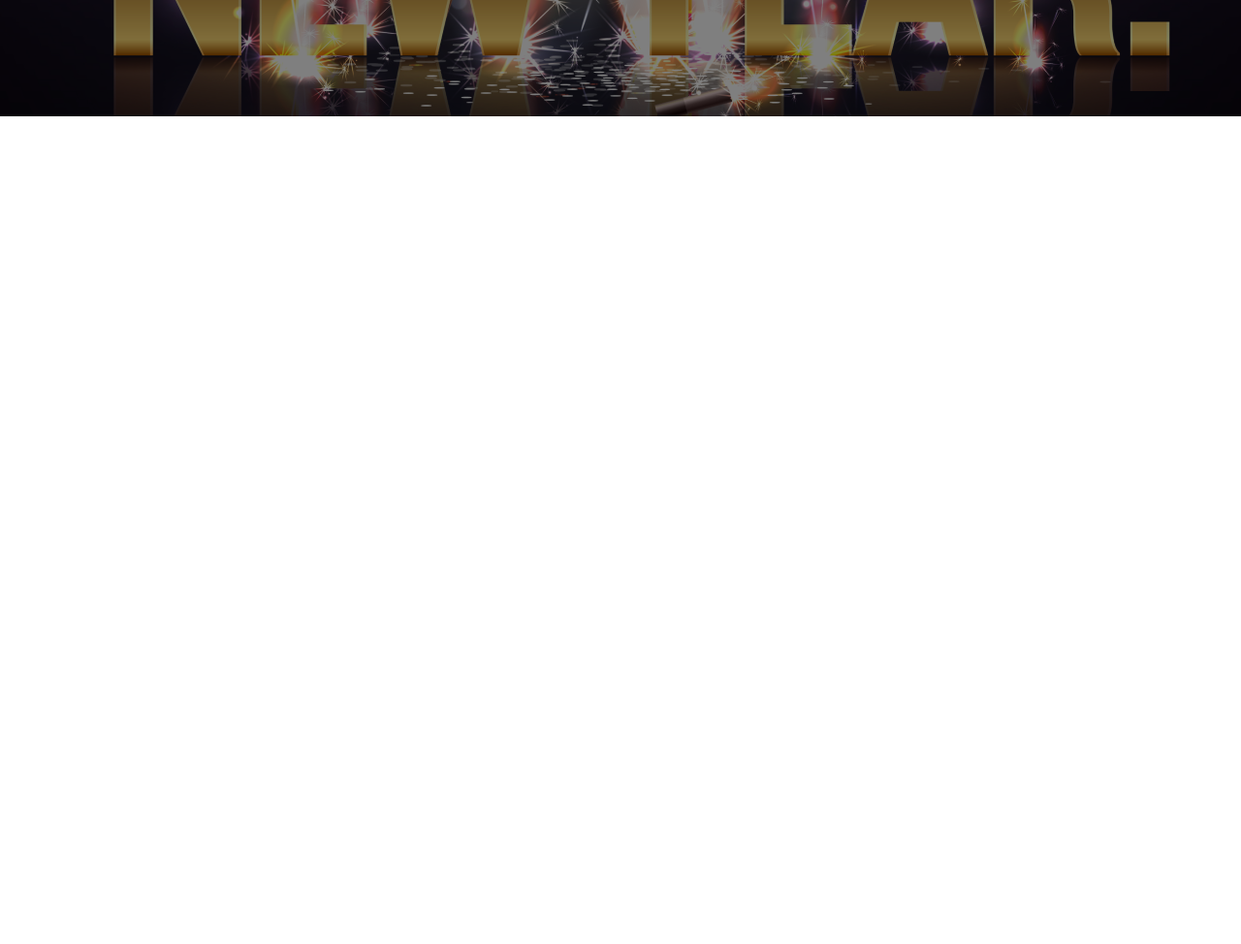
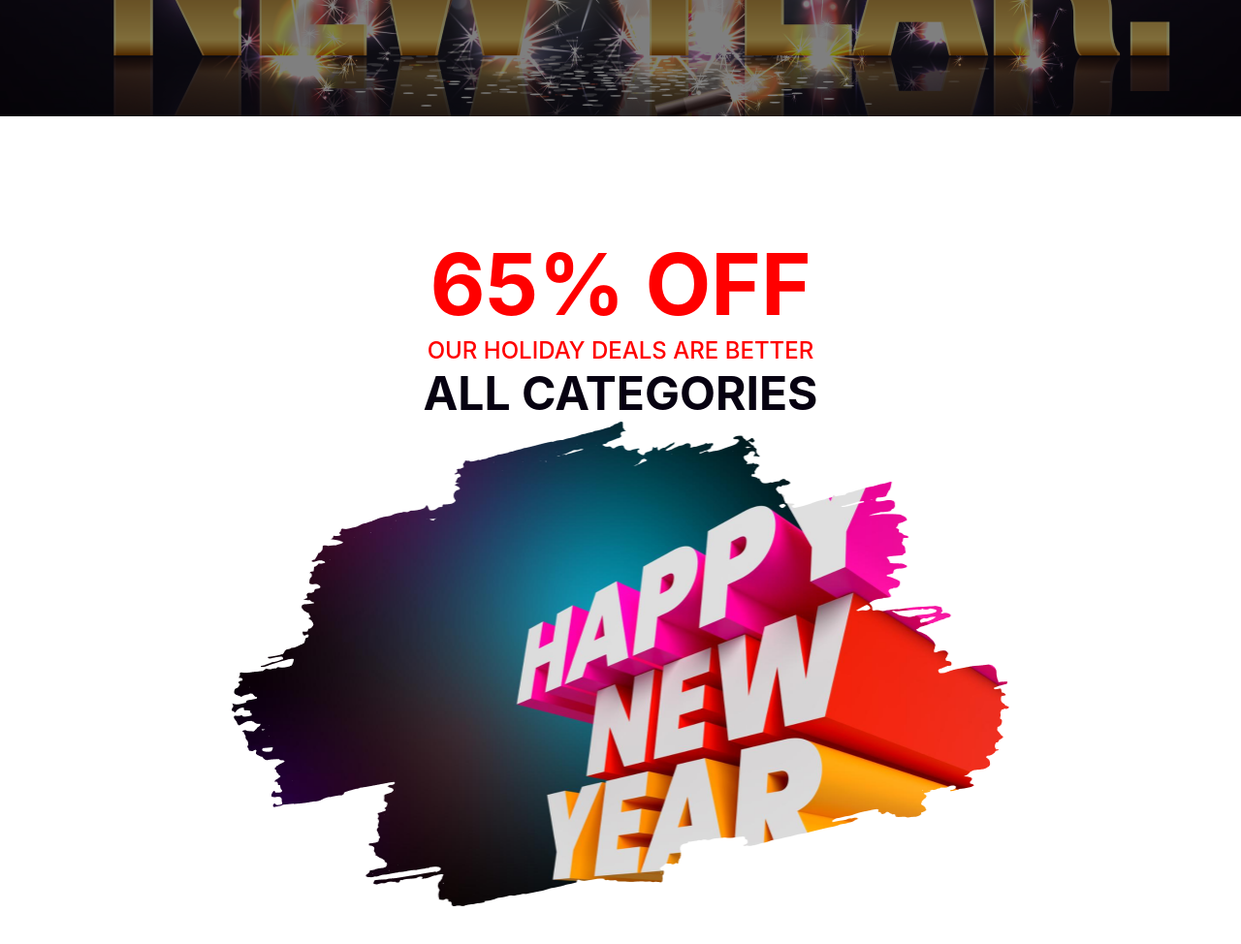
Before and after one commit to rafi67/batch9-A1-Solution, a plain HTML site: page index.html in a window 1280 px wide. Shown: the part 500-1474 px from the top of the page at 97% size. Before the commit the page ends 800 px from the top, so only its background shows below. Drawn offline with Linux system fonts and the light colour scheme.

Commit message:
second section added

```diff
--- a/index.html
+++ b/index.html
@@ -10,14 +10,20 @@
     <header class="banner-container">
         <div class="banner-content">
             <p>Happy New Year</p>
-            <h1>New Year Party <br>
-                Celebration</h1>
+            <h1>New Year Party <br>Celebration</h1>
         </div>
     </header>
     <main>
         <!-- 65% section starts here -->
-         <section>
-
+         <section class="second-section-container">
+            <div class="second-section-content">
+                <h1>65% OFF</h1>
+                <p>OUR HOLIDAY DEALS ARE BETTER</p>
+                <h3>ALL CATEGORIES</h3>
+            </div>
+            <div class="image-container">
+                <img src="images/New Year Photo.png" alt="new year">
+            </div>
          </section>
         <!-- 65% section ends here -->
     </main>
--- a/style.css
+++ b/style.css
@@ -46,3 +46,51 @@ p {
     font-size: 72px;
     font-weight: 900;
 }
+
+/* 65% section styles start from here */
+.second-section-container {
+    width: 802.9px;
+    height: 806px;
+    margin: 0 auto;
+    margin-top: 120px;
+}
+
+.second-section-content {
+    display: flex;
+    flex-direction: column;
+    justify-content: center;
+    align-items: center;
+}
+
+.second-section-container .second-section-content h1 {
+    color: rgb(255, 0, 0);
+    font-family: Inter;
+    font-size: 88px;
+    font-weight: 700;
+    line-height: 107px;
+    letter-spacing: 0%;
+}
+
+.second-section-container .second-section-content p {
+    color: rgb(255, 0, 0);
+    font-family: Inter;
+    font-size: 24px;
+    font-weight: 500;
+}
+
+.second-section-container .second-section-content h3 {
+    color: rgb(7, 2, 17);
+    font-family: Inter;
+    font-size: 48px;
+    font-weight: 700;
+}
+
+.image-container {
+    width: 802.9px;
+    height: 500px;
+}
+
+.image-container img {
+    width: 100%;
+    height: 100%;
+}
```
